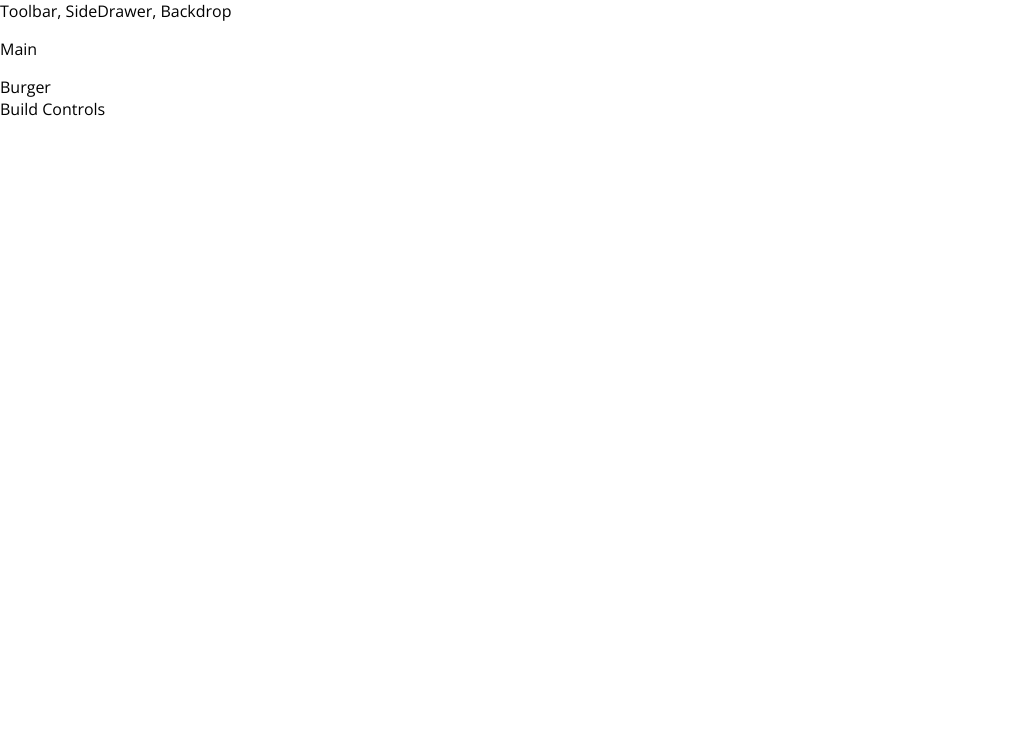
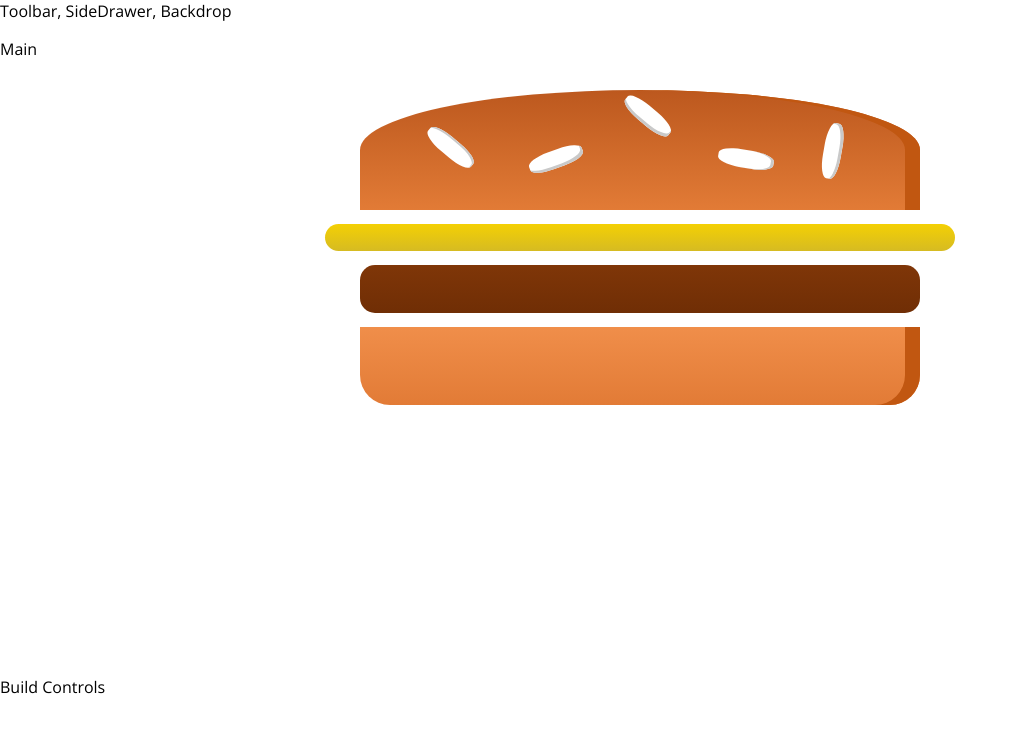
Before and after one commit to kapilag96/burger-builder, a React (Create React App) app: page / in a window 1280 px wide. Shown: the top 732 px of the page, without its empty margins (0-1018 px from the left). Built offline with nearby package versions, Linux system fonts and the light colour scheme.

Commit message:
Add a burger component

```diff
--- a/package.json
+++ b/package.json
@@ -6,6 +6,7 @@
     "@testing-library/jest-dom": "^5.11.6",
     "@testing-library/react": "^11.2.2",
     "@testing-library/user-event": "^12.6.0",
+    "prop-types": "^15.7.2",
     "react": "^17.0.1",
     "react-dom": "^17.0.1",
     "react-scripts": "4.0.1",
--- /dev/null
+++ b/src/components/Burger/Burger.css
@@ -0,0 +1,30 @@
+.Burger {
+    width: 100%;
+    margin: auto;
+    height: 250px;
+    overflow: scroll;
+    text-align: center;
+    font-weight: bold;
+    font-size: 1.2rem;
+}
+
+@media (min-width: 500px) and (min-height: 400px) {
+    .Burger {
+        width: 350px;
+        height: 300px;
+    }
+}
+
+@media (min-width: 500px) and (min-height: 401px) {
+    .Burger {
+        width: 450px;
+        height: 400px;
+    }
+}
+
+@media (min-width: 1000px) and (min-height: 700px) {
+    .Burger {
+        width: 700px;
+        height: 600px;
+    }
+}
--- /dev/null
+++ b/src/components/Burger/Burger.js
@@ -0,0 +1,15 @@
+import './Burger.css';
+import BurgerIngredient from './BurgerIng/BurgerIng';
+
+const Burger = props => {
+  return (
+    <div className="Burger">
+      <BurgerIngredient type="bread-top" />
+      <BurgerIngredient type="cheese" />
+      <BurgerIngredient type="meat" />
+      <BurgerIngredient type="bread-bottom" />
+    </div>
+  )
+}
+
+export default Burger;
--- /dev/null
+++ b/src/components/Burger/BurgerIng/BurgerIng.js
@@ -0,0 +1,43 @@
+import styles from './BurgerIng.module.css';
+import PropTypes from 'prop-types';
+
+
+const BurgerIngredient = props => {
+  let ingredient = null;
+
+  switch (props.type){
+    case 'bread-bottom':
+      ingredient = <div className={styles.BreadBottom}></div>;
+      break;
+    case 'bread-top':
+      ingredient = (
+        <div className={styles.BreadTop}>
+          <div className={styles.Seeds1}></div>
+          <div className={styles.Seeds2}></div>
+        </div>
+      );
+      break;
+    case 'meat':
+      ingredient = <div className={styles.Meat}></div>;
+      break;
+    case 'cheese':
+      ingredient = <div className={styles.Cheese}></div>;
+      break;
+    case 'bacon':
+      ingredient = <div className={styles.Bacon}></div>;
+      break;
+    case 'salad':
+      ingredient = <div className={styles.Salad}></div>;
+      break;
+    default:
+      ingredient = null;
+  }
+
+  return ingredient;
+};
+
+BurgerIngredient.propTypes = {
+  type: PropTypes.string.isRequired
+};
+
+export default BurgerIngredient;
--- /dev/null
+++ b/src/components/Burger/BurgerIng/BurgerIng.module.css
@@ -0,0 +1,113 @@
+.BreadBottom {
+    height: 13%;
+    width: 80%;
+    background: linear-gradient(#F08E4A, #e27b36);
+    border-radius: 0 0 30px 30px;
+    box-shadow: inset -15px 0 #c15711;
+    margin: 2% auto;
+}
+
+.BreadTop {
+    height: 20%;
+    width: 80%;
+    background: linear-gradient(#bc581e, #e27b36);
+    border-radius: 50% 50% 0 0;
+    box-shadow: inset -15px 0 #c15711;
+    margin: 2% auto;
+    position: relative;
+}
+
+.Seeds1 {
+    width: 10%;
+    height: 15%;
+    position: absolute;
+    background-color: white;
+    left: 30%;
+    top: 50%;
+    border-radius: 40%;
+    transform: rotate(-20deg);
+    box-shadow: inset -2px -3px #c9c9c9;
+}
+
+.Seeds1:after {
+    content: "";
+    width: 100%;
+    height: 100%;
+    position: absolute;
+    background-color: white;
+    left: -170%;
+    top: -260%;
+    border-radius: 40%;
+    transform: rotate(60deg);
+    box-shadow: inset -1px 2px #c9c9c9;
+  }
+
+.Seeds1:before {
+    content: "";
+    width: 100%;
+    height: 100%;
+    position: absolute;
+    background-color: white;
+    left: 180%;
+    top: -50%;
+    border-radius: 40%;
+    transform: rotate(60deg);
+    box-shadow: inset -1px -3px #c9c9c9;
+  }
+
+  .Seeds2 {
+    width: 10%;
+    height: 15%;
+    position: absolute;
+    background-color: white;
+    left: 64%;
+    top: 50%;
+    border-radius: 40%;
+    transform: rotate(10deg);
+    box-shadow: inset -3px 0 #c9c9c9;
+  }
+
+  .Seeds2:before {
+    content: "";
+    width: 100%;
+    height: 100%;
+    position: absolute;
+    background-color: white;
+    left: 150%;
+    top: -130%;
+    border-radius: 40%;
+    transform: rotate(90deg);
+    box-shadow: inset 1px 3px #c9c9c9;
+  }
+
+
+.Meat {
+    width: 80%;
+    height: 8%;
+    background: linear-gradient(#7f3608, #702e05);
+    margin: 2% auto;
+    border-radius: 15px;
+}
+
+.Cheese {
+    width: 90%;
+    height: 4.5%;
+    margin: 2% auto;
+    background: linear-gradient(#f4d004, #d6bb22);
+    border-radius: 20px;
+}
+
+.Salad {
+    width: 85%;
+    height: 7%;
+    margin: 2% auto;
+    background: linear-gradient(#228c1d, #91ce50);
+    border-radius: 20px;
+}
+
+.Bacon {
+    width: 80%;
+    height: 3%;
+    background: linear-gradient(#bf3813, #c45e38);
+    margin: 2% auto;
+}
--- a/src/containers/BurgerBuilder/BurgerBuilder.js
+++ b/src/containers/BurgerBuilder/BurgerBuilder.js
@@ -1,10 +1,11 @@
 import { Component } from 'react';
+import Burger from '../../components/Burger/Burger';
 
 class BurgerBuilder extends Component{
   render(){
     return (
       <>
-        <div>Burger</div>
+        <Burger/>
         <div>Build Controls</div>
       </>
     );
```
Also changed, not shown: 1 other file (tests, documents, lock files or other folders).
